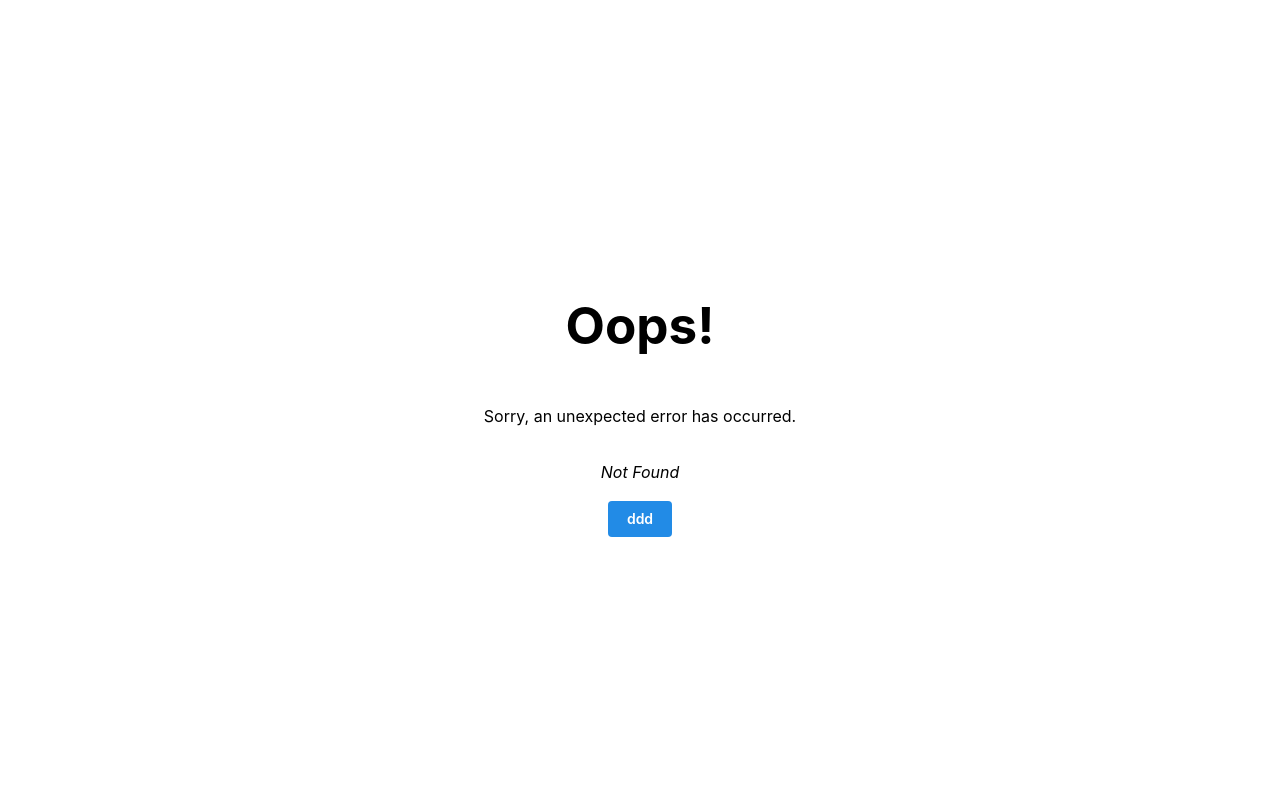
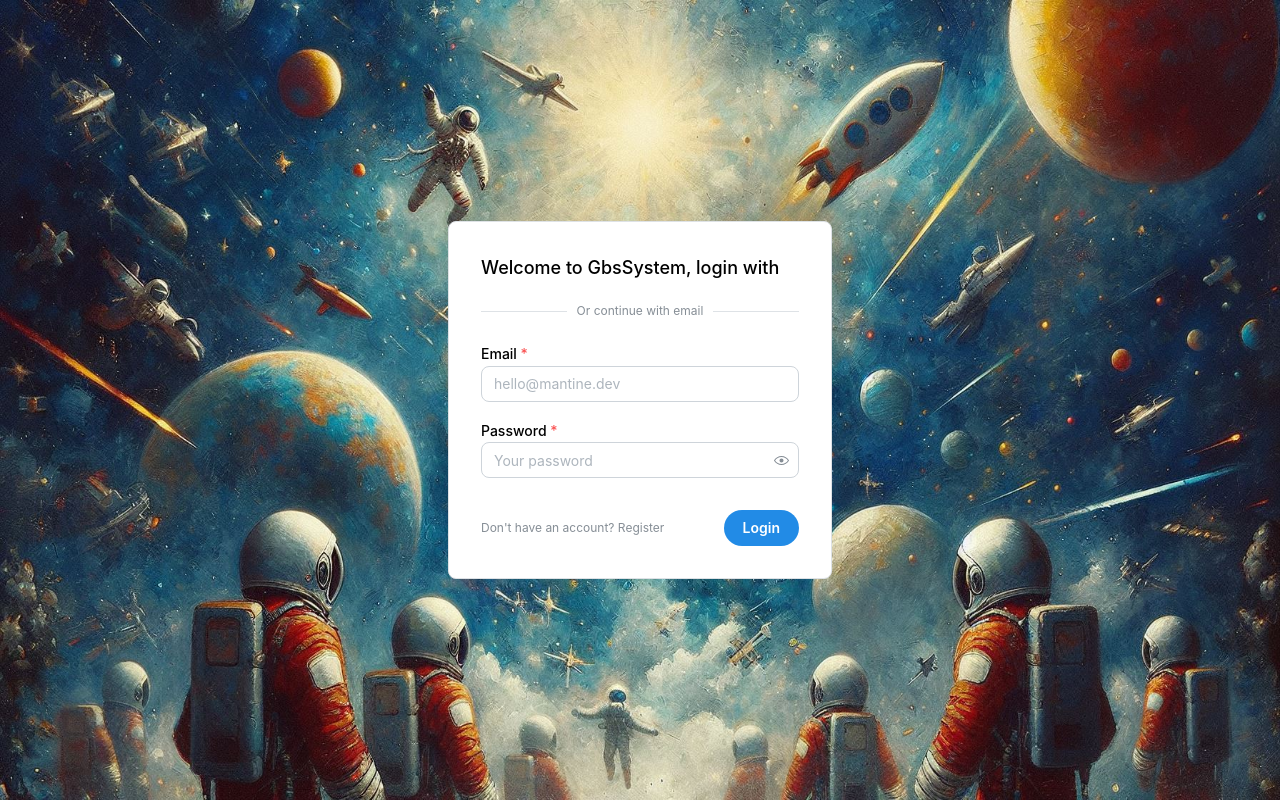
Before and after one commit to Weloxowy/GbsSystem, a React (Vite) app in the folder gbssystem.client/: page /login in a window 1280 px wide. Before the commit this address had no page. Built offline with nearby package versions, Linux system fonts and the light colour scheme.

Commit message:
Login and register

```diff
--- a/gbssystem.client/src/main.tsx
+++ b/gbssystem.client/src/main.tsx
@@ -9,6 +9,7 @@ import {
 import Root from "./routes/root";
 import ErrorPage from "./error-page.tsx";
 import {MantineProvider} from "@mantine/core";
+import LoginPage from "./routes/LoginPage/LoginPage.tsx";
 
 const router = createBrowserRouter([
     {
@@ -16,7 +17,13 @@ const router = createBrowserRouter([
         element: <Root />,
         errorElement: <ErrorPage />,
     },
+    {
+        path: "/login",
+        element: <LoginPage />,
+        errorElement: <ErrorPage />,
+    },
 ]);
+
 
 
 createRoot(document.getElementById('root')!).render(
--- /dev/null
+++ b/gbssystem.client/src/routes/LoginPage/LoginPage.module.css
@@ -0,0 +1,16 @@
+html, body {
+    margin: 0;
+    padding: 0;
+    height: 100%;
+}
+
+.loginPage {
+    background-size: 100% 100%;
+    background-position: center;
+    height: 100vh;
+    width: 100vw;
+    display: flex;
+    background-repeat: no-repeat;
+    justify-content: center;
+    align-items: center;
+}
--- /dev/null
+++ b/gbssystem.client/src/routes/LoginPage/LoginPage.tsx
@@ -0,0 +1,103 @@
+import styles from './LoginPage.module.css'; // importuj plik CSS
+import backgroundImage from '../../assets/Zdj_hackaton_1.jpeg';
+import { useToggle, upperFirst } from '@mantine/hooks';
+import { useForm } from '@mantine/form';
+import {
+    TextInput,
+    PasswordInput,
+    Text,
+    Paper,
+    Group,
+    Button,
+    Divider,
+    Checkbox,
+    Anchor,
+    Stack,
+    PaperProps,
+} from '@mantine/core';
+
+export default function LoginPage(props: PaperProps) {
+    const [type, toggle] = useToggle(['login', 'register']);
+    const form = useForm({
+        initialValues: {
+            email: '',
+            name: '',
+            password: '',
+            terms: true,
+        },
+
+        validate: {
+            email: (val) => (/^\S+@\S+$/.test(val) ? null : 'Invalid email'),
+            password: (val) => (val.length <= 6 ? 'Password should include at least 6 characters' : null),
+        },
+    });
+
+    return (
+        <div className={styles.loginPage} style={{ backgroundImage: `url(${backgroundImage})` }}>
+            <Paper
+                radius="md"
+                p="xl"
+                withBorder
+                {...props}
+                style={{ width: '30vw', maxWidth: '400px', padding: '40px' }} // Ustalona szerokość w proporcji do ekranu
+            >
+                <Text size="lg" fw={500}>
+                    Welcome to GbsSystem, {type} with
+                </Text>
+                <Divider label="Or continue with email" labelPosition="center" my="lg" />
+                <form onSubmit={form.onSubmit(() => {})}>
+                    <Stack>
+                        {type === 'register' && (
+                            <TextInput
+                                label="Name"
+                                placeholder="Your name"
+                                value={form.values.name}
+                                onChange={(event) => form.setFieldValue('name', event.currentTarget.value)}
+                                radius="md"
+                            />
+                        )}
+
+                        <TextInput
+                            required
+                            label="Email"
+                            placeholder="hello@mantine.dev"
+                            value={form.values.email}
+                            onChange={(event) => form.setFieldValue('email', event.currentTarget.value)}
+                            error={form.errors.email && 'Invalid email'}
+                            radius="md"
+                        />
+
+                        <PasswordInput
+                            required
+                            label="Password"
+                            placeholder="Your password"
+                            value={form.values.password}
+                            onChange={(event) => form.setFieldValue('password', event.currentTarget.value)}
+                            error={form.errors.password && 'Password should include at least 6 characters'}
+                            radius="md"
+                        />
+
+                        {type === 'register' && (
+                            <Checkbox
+                                label="I accept terms and conditions"
+                                checked={form.values.terms}
+                                onChange={(event) => form.setFieldValue('terms', event.currentTarget.checked)}
+                            />
+                        )}
+                    </Stack>
+
+                    <Group justify="space-between" mt="xl">
+                        <Anchor component="button" type="button" c="dimmed" onClick={() => toggle()} size="xs">
+                            {type === 'register'
+                                ? 'Already have an account? Login'
+                                : "Don't have an account? Register"}
+                        </Anchor>
+                        <Button type="submit" radius="xl">
+                            {upperFirst(type)}
+                        </Button>
+                    </Group>
+                </form>
+            </Paper>
+        </div>
+    );
+}
```
Also changed, not shown: gbssystem.client/src/assets/Zdj_hackaton.jpeg (added), gbssystem.client/src/assets/Zdj_hackaton_1.jpeg (added).
